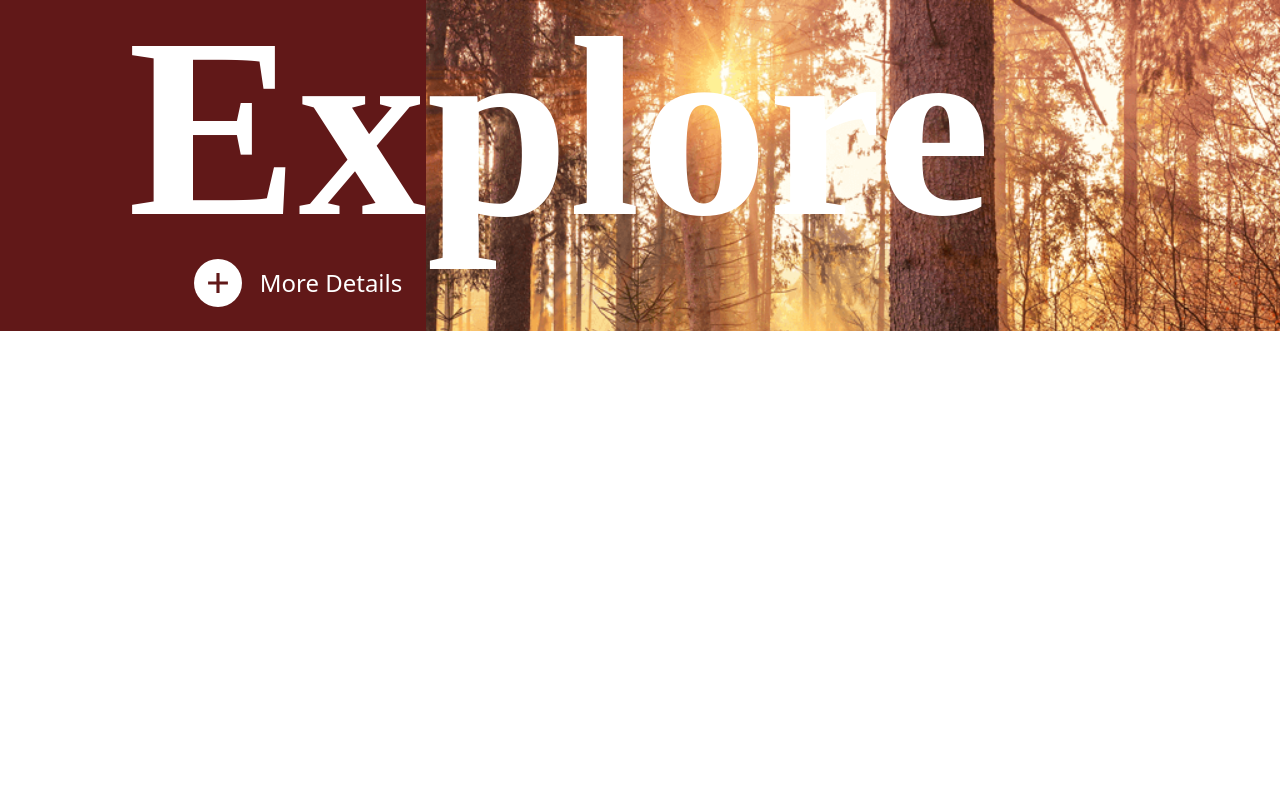
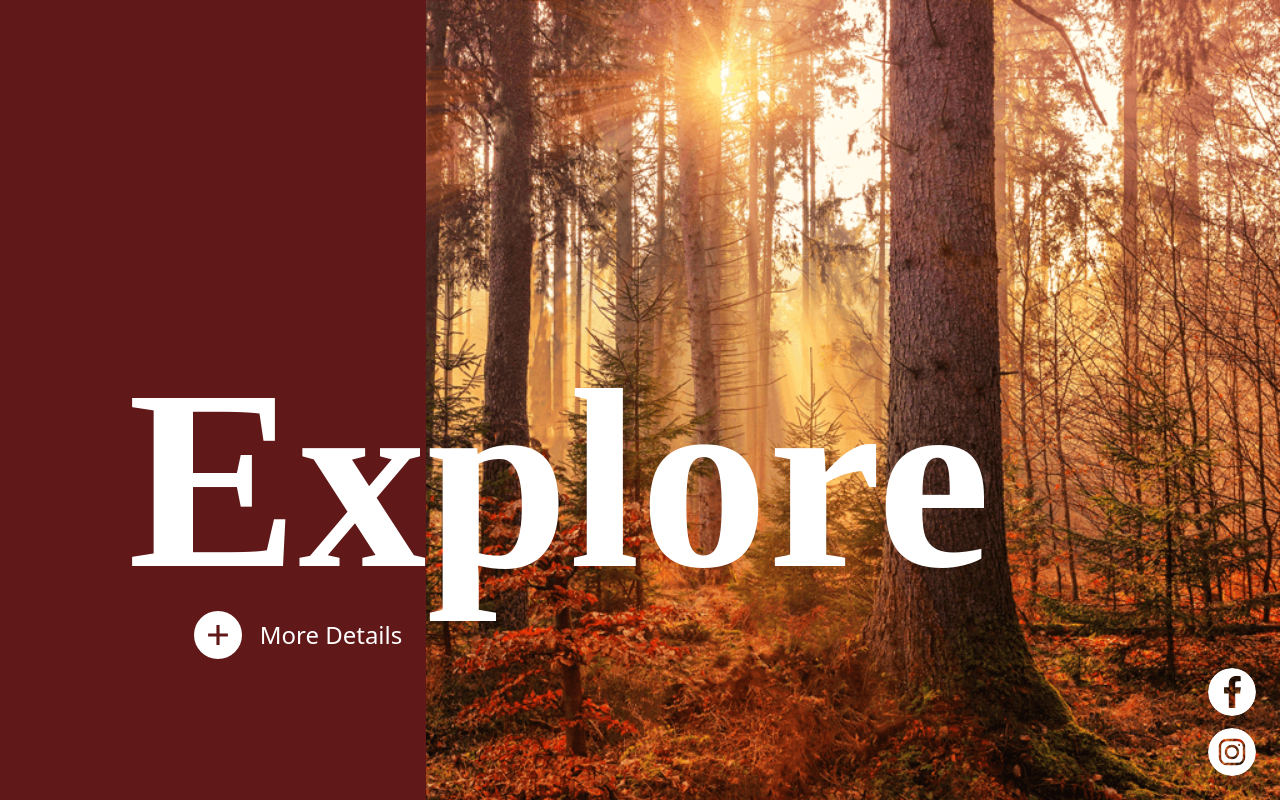
Before and after one commit to whaaaley/udundi-code-challenge, a Vue app: page / in a window 1280 px wide. Built offline with nearby package versions, Linux system fonts and the light colour scheme.

Commit message:
Fill available is deprecated :c

```diff
--- a/src/components/layout.vue
+++ b/src/components/layout.vue
@@ -43,7 +43,6 @@
     display: grid;
     grid: 1fr / 33.3% auto;
     min-height: 100vh;
-    min-height: -webkit-fill-available;
     background: {
       image: url('/src/assets/Coding-Challenge-Image-Small-TinyPNG.png');
       size: cover;
--- a/src/components/menu.vue
+++ b/src/components/menu.vue
@@ -136,7 +136,6 @@
         right: 0;
         left: 0;
         min-height: 100vh;
-        min-height: -webkit-fill-available;
       }
     }
 
```
